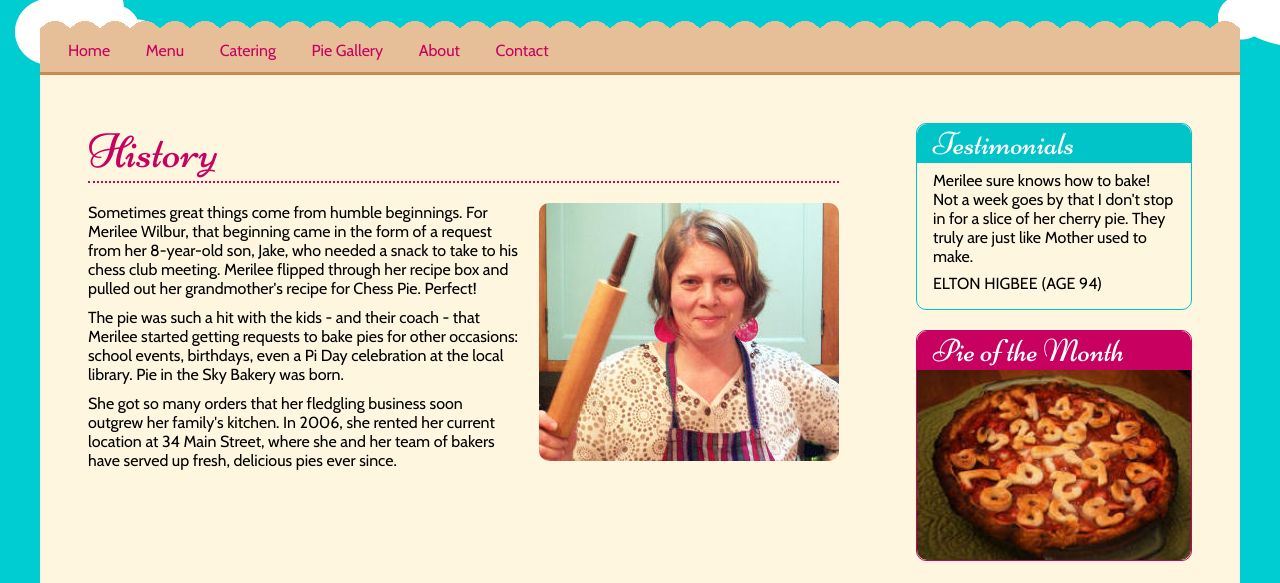
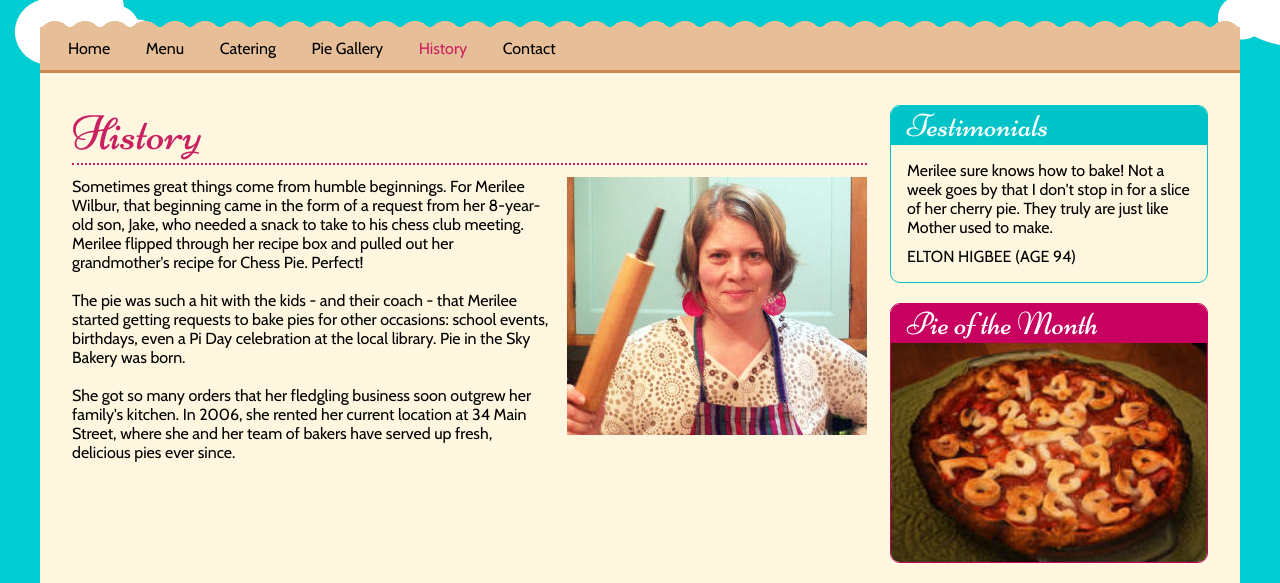
Before and after one commit to BhoomiGohil/Flexbox-Bakery-Demo, a plain HTML site: page Index.html in a window 1280 px wide. Shown: the part 217-800 px from the top of the page. Drawn offline with nearby package versions, Linux system fonts and the light colour scheme.

Commit message:
Update Css styles and Index html file

```diff
--- a/Index.css
+++ b/Index.css
@@ -1,15 +1,19 @@
 html,
 body {
   margin: 0;
+  background-image: url("Images/clouds.png");
+  font-family: cabin;
   box-sizing: border-box;
-  font-family: "Cabin";
-  background-image: url("Images/clouds.png");
 }
 
 *,
 *:after,
 *:before {
   box-sizing: inherit;
+}
+
+a {
+  text-decoration: none;
 }
 
 h1,
@@ -19,14 +23,16 @@ h4,
 h5,
 h6 {
   margin: 0;
-  font-family: "Niconne", cursive;
+  font-family: Niconne;
   font-weight: normal;
-  color: #c80060;
+  color: #c82060;
 }
 
 p {
-  margin: 0;
+  margin: 12px 0px;
 }
+
+/* Common */
 
 .wrapper {
   width: 97%;
@@ -34,141 +40,156 @@ p {
   margin: auto;
 }
 
-.wrapper > header,
-.wrapper > nav,
-.wrapper > div,
-.wrapper > footer {
-  display: flex;
+/* Header */
+
+header {
+  margin: 20px 0;
 }
 
-header {
-  margin: 20px 0px;
-}
+/* Navigation */
 
 nav {
-  background: url("../Images/scallop.png") repeat-x;
+  width: 100%;
+  padding-top: 10px;
+  background-image: url(Images/scallop.png);
 }
 
 nav ul {
-  flex: 1;
   padding: 0.75em;
-  margin: 12px 0 0 0;
+  margin: 0;
+  border-bottom: 3px solid #cc8850;
   background-color: #e6bf98;
-  border-bottom: 3px solid #cc8850;
   list-style-type: none;
-  overflow: auto;
 }
 
 nav li {
   display: inline;
+  padding: 1em;
 }
 
 nav a {
-  padding: 0em 1em 0em 1em;
-  color: #c80060;
-  text-decoration: none;
+  color: #c82060;
 }
 
-nav a:hover {
-  color: #00c4c7;
-}
+/* Content */
 
-.main {
-  padding: 4%;
+.content {
+  display: flex;
+  flex-direction: row;
   justify-content: space-between;
+  padding: 2em;
   background-color: #fff6e0;
   border-radius: 0 0 10px 10px;
 }
 
+/* Content Article */
+
 article {
-  flex: 0 1 68%;
+  width: 70%;
+  display: flex;
+  flex-direction: column;
 }
 
 article h2 {
-  margin-bottom: 20px;
   font-size: 3em;
-  border-bottom: 2px dotted #c80060;
+  border-bottom: 2px dotted #c82060;
 }
 
-article p {
-  margin: 10px 0;
+article h4 {
+  font-family: Cabin;
+  font-weight: bold;
+  color: black;
 }
 
-article img {
-  float: right;
-  flex: 1 1 250px;
-  margin: 0px 0px 20px 20px;
-  border-radius: 10px;
+article h3 {
+  margin-top: 0px;
+  font-size: 2em;
 }
 
+article div {
+  margin-top: 20px;
+}
+
+article div img {
+  width: 100%;
+}
+
+/* Content Section */
+
 section {
+  width: 28%;
   display: flex;
-  flex: 0 0 25%;
   flex-direction: column;
   gap: 20px;
 }
 
-aside {
+section div blockquote {
+  margin: 1rem;
   display: flex;
   flex-direction: column;
-  border: 1px solid;
-  border-radius: 10px;
+  gap: 10px;
 }
 
-aside h3 {
+section div blockquote p {
   margin: 0;
-  padding-left: 0.5em;
-  font-size: 32px;
-  color: white;
-  border-radius: 10px 10px 0px 0px;
 }
 
-aside:nth-child(odd) {
-  border-color: #00c4c7;
+section div blockquote cite {
+  text-transform: uppercase;
+  font-style: normal;
+  display: block;
 }
 
-aside:nth-child(even) {
-  border-color: #c80060;
+/* Content Section Aside */
+
+section aside {
+  border-radius: 10px;
+  overflow: hidden;
 }
 
-aside:nth-child(odd) h3 {
+section aside div {
+  width: 100%;
+  height: 100%;
+  display: flex;
+  flex-direction: column;
+}
+
+section aside h3 {
+  padding: 0 0.5em;
+  margin-bottom: 0px;
+  font-size: 2em;
+  color: white;
+}
+
+section aside:nth-child(odd) {
+  border: 1px solid #00c4c7;
+}
+
+section aside:nth-child(even) {
+  border: 1px solid #c80060;
+}
+
+section aside:nth-child(odd) h3 {
   background-color: #00c4c7;
 }
 
-aside:nth-child(even) h3 {
+section aside:nth-child(even) h3 {
   background-color: #c80060;
 }
 
-aside blockquote {
-  margin: 0px;
-  padding: 0.5em 1em 1em 1em;
-}
-
-aside blockquote cite {
-  display: block;
-  font-style: normal;
-  padding: 0.5em 0 0 0;
-  text-transform: uppercase;
-}
-
-aside img {
+section aside img {
   width: 100%;
   height: 100%;
-  display: block;
-  border-radius: 0px 0px 10px 10px;
   object-fit: cover;
 }
 
+/* Footer  */
+
 footer {
-  display: flex;
-  flex-direction: column;
-  align-items: center;
-  justify-content: center;
-  padding: 2em 0.5em;
+  background-color: #00cdd1;
   color: white;
-  background-color: #00cdd1;
-  border-radius: 10px;
   clear: both;
+  margin: 3em 0;
 }
 
 footer p {
@@ -176,7 +197,7 @@ footer p {
 }
 
 footer img {
-  width: 32px;
+  width: 52px;
 }
 
 footer a {
@@ -184,71 +205,62 @@ footer a {
   text-decoration: none;
 }
 
-@media (min-width: 550px) and (max-width: 849px) {
+.imgfloatright {
+  float: right;
+  margin: 0 0 1em 1em;
+}
+
+@media (max-width: 849px) {
   .wrapper {
     max-width: 767px;
   }
 
-  .main {
+  .content {
     flex-direction: column;
-    gap: 20px;
+  }
+
+  article {
+    width: 100%;
   }
 
   article h2 {
-    font-size: x-large;
+    font-size: 1.5em;
+  }
+
+  article h3 {
+    font-size: 18.72px;
   }
 
   section {
-    flex-direction: row;
-    justify-content: center;
+    width: 100%;
   }
 
-  aside {
-    flex: 0 0 30%;
-  }
-
-  aside h3 {
-    font-size: 1.17em;
+  section aside h3 {
+    font-size: 18.72px;
   }
 }
 
-@media (min-width: 0px) and (max-width: 549px) {
+@media (max-width: 549px) {
   .wrapper {
-    width: 100%;
+    max-width: auto;
+  }
+
+  nav ul {
+    overflow: auto;
+  }
+
+  nav li {
+    display: block;
+    padding: 0.5em;
+    width: 50%;
+    padding-left: 1em;
   }
 
   nav li:nth-child(odd) {
-    width: 50%;
-    padding: 0.5em;
     float: left;
   }
 
   nav li:nth-child(even) {
-    width: 50%;
-    padding: 0.5em;
     float: right;
   }
-
-  nav a {
-    display: block;
-    padding-left: 3.333333%;
-  }
-
-  .main {
-    flex-direction: column;
-    gap: 20px;
-  }
-
-  article h2 {
-    font-size: x-large;
-    border-bottom: none;
-  }
-
-  aside {
-    flex: 0 0 100%;
-  }
-
-  aside h3 {
-    font-size: 1.17em;
-  }
 }
--- a/Index.html
+++ b/Index.html
@@ -17,64 +17,73 @@
       <a href="#"><img src="Images/logo.png" alt="Pie in the Sky Bakery, Springdale, VT. Click for home." /></a>
     </header>
 
+    <div class="bgimg"></div>
+
     <nav>
       <ul>
-        <li><a href="#">Home</a></li>
-        <li><a href="#">Menu</a></li>
-        <li><a href="#">Catering</a></li>
-        <li><a href="#">Pie Gallery</a></li>
-        <li><a href="#">About</a></li>
-        <li><a href="#">Contact</a></li>
+        <li>Home</li>
+        <li>Menu</li>
+        <li>Catering</li>
+        <li>Pie Gallery</li>
+        <li><a href="Index.html">History</a></li>
+        <li>Contact</li>
       </ul>
     </nav>
 
-    <div class="main">
+    <div class="content">
       <article>
         <h2>History</h2>
         <p>
-          <img src="Images/merilee.jpg" />
+          <img src="Images/merilee.jpg" class="imgfloatright" />
           Sometimes great things come from humble beginnings. For Merilee
           Wilbur, that beginning came in the form of a request from her
           8-year-old son, Jake, who needed a snack to take to his chess club
           meeting. Merilee flipped through her recipe box and pulled out her
           grandmother's recipe for Chess Pie. Perfect!
-        </p>
-        <p>
+          <span><br /></span>
+          <span><br /></span>
           The pie was such a hit with the kids - and their coach - that
           Merilee started getting requests to bake pies for other occasions:
           school events, birthdays, even a Pi Day celebration at the local
           library. Pie in the Sky Bakery was born.
-        </p>
-        <p>
+          <span><br /></span>
+          <span><br /></span>
           She got so many orders that her fledgling business soon outgrew her
           family's kitchen. In 2006, she rented her current location at 34
           Main Street, where she and her team of bakers have served up fresh,
           delicious pies ever since.
         </p>
       </article>
+
       <section>
-        <aside class="side">
+        <aside>
+          <div>
             <h3>Testimonials</h3>
             <blockquote>
               <p>
-              Merilee sure knows how to bake! Not a week goes by that I don't
-              stop in for a slice of her cherry pie. They truly are just like
-              Mother used to make.
+                Merilee sure knows how to bake! Not a week goes by that I
+                don't stop in for a slice of her cherry pie. They truly are
+                just like Mother used to make.
               </p>
               <cite>Elton Higbee (age 94)</cite>
             </blockquote>
+          </div>
         </aside>
-        <aside class="side">
+
+        <aside>
+          <div>
             <h3>Pie of the Month</h3>
             <img src="Images/pi-day.jpg" alt="Pi Day Pie with Strawberry filling." />
+          </div>
         </aside>
       </section>
     </div>
 
     <footer>
+      <div>
         <p>
           Copyright 2017, Pie in the Sky Bakery &#183; 34 Main Street &#183;
-        Springdale, VT &#183; <a href="tel:802-555-7437">(802) 555-PIES</a>
+          Springdale, VT &#183; <a href="tel:802-555-7437">(802)555-PIES</a>
         </p>
         <p>
           <a href="http://www.twitter.com" target="_blank"><img src="Images/twitter1.png" alt="Twitter." /></a>
@@ -83,6 +92,7 @@
           <a href="http://www.instagram.com" target="_blank"><img src="Images/insta4.png" alt="Instagram." /></a>
           <a href="http://www.facebook.com" target="_blank"><img src="Images/fb5.png" alt="Facebook." /></a>
         </p>
+      </div>
     </footer>
   </div>
 </body>
```
Also changed, not shown: 1 other file. Lines whose indentation alone changed are shown as unchanged.
